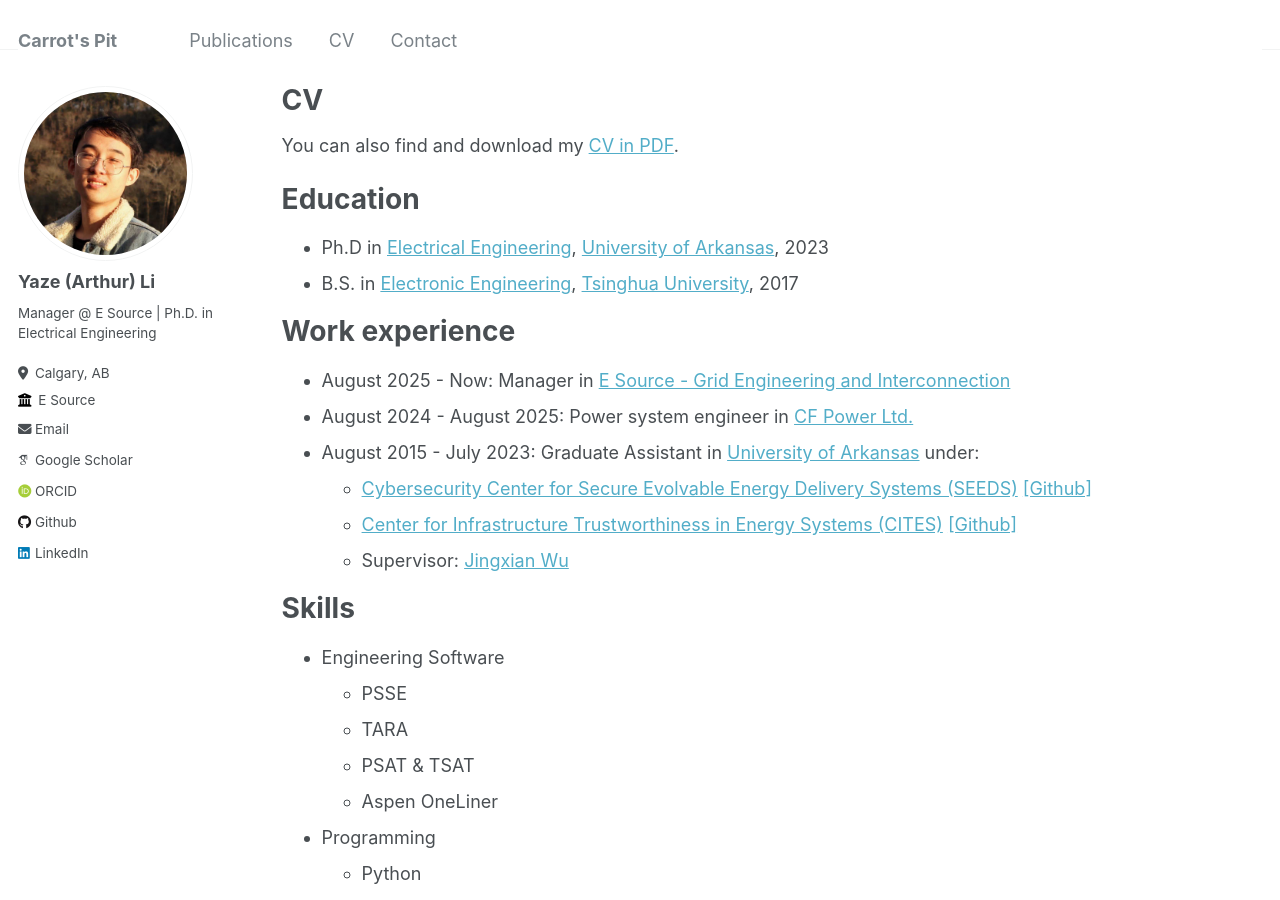
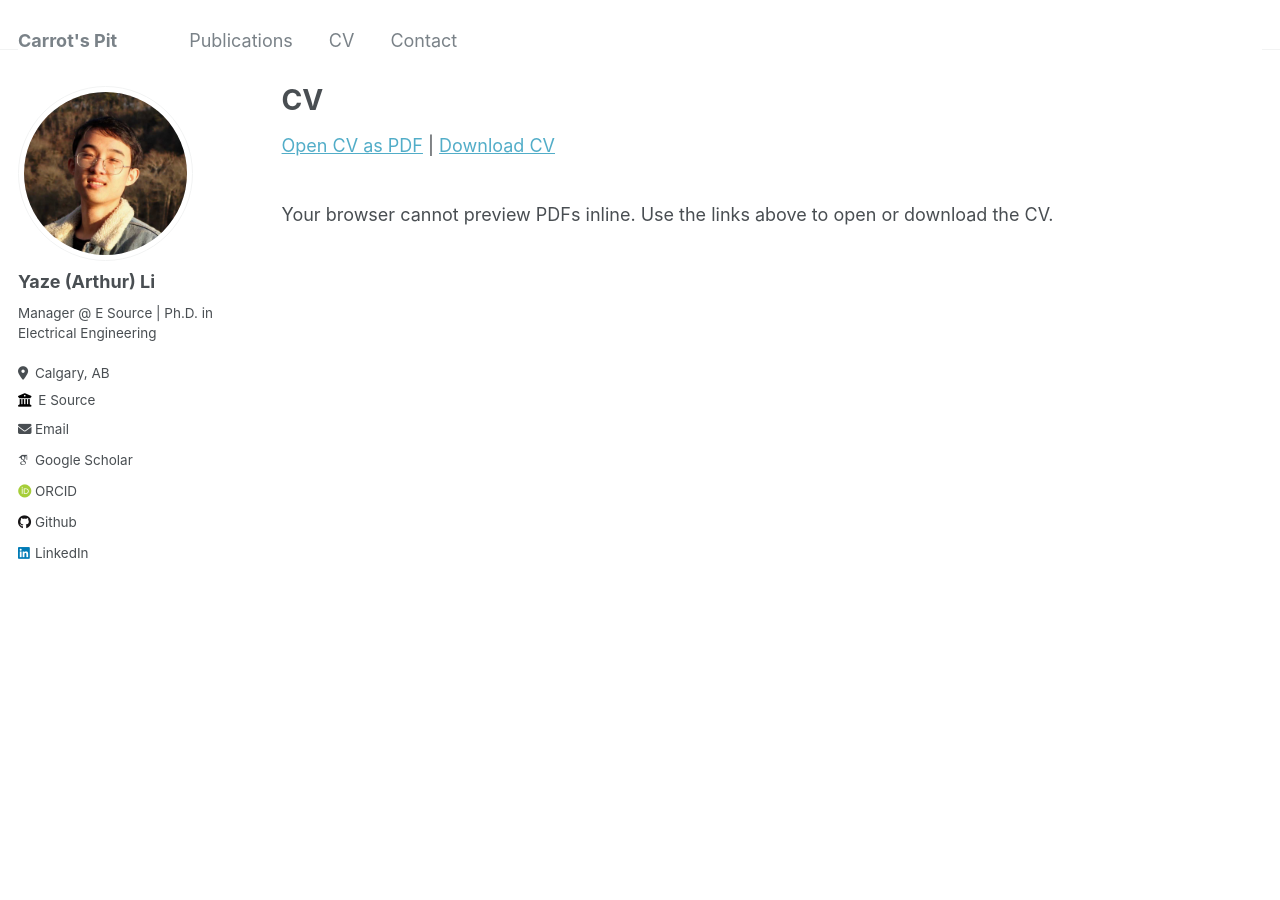
Before and after one commit to Arthurliyaze/Arthurliyaze.github.io, a Jekyll site: the page built from _pages/cv.md, in a window 1280 px wide and 900 px high. Built offline with Jekyll 4.4.1, drawn with Linux system fonts in a browser that asks for light colours; some web fonts are replaced; some of the changed text lies outside the part shown.

Commit message:
Add files via upload

```diff
--- a/_pages/cv.md
+++ b/_pages/cv.md
@@ -8,7 +8,16 @@ redirect_from:
 ---
 
 {% include base_path %}
-You can also find and download my [CV in PDF](https://github.com/Arthurliyaze/Arthurliyaze.github.io/blob/master/files/CV.pdf).
+
+<p>
+  <a href="{{ base_path }}/files/CV.pdf" target="_blank" rel="noopener">Open CV as PDF</a>
+  |
+  <a href="{{ base_path }}/files/CV.pdf" download>Download CV</a>
+</p>
+
+<object data="{{ base_path }}/files/CV.pdf" type="application/pdf" width="100%" height="900">
+  <p>Your browser cannot preview PDFs inline. Use the links above to open or download the CV.</p>
+</object>
 
 Education
 ======
@@ -17,8 +26,7 @@ Education
 
 Work experience
 ======
-* August 2025 - Now: Manager in [E Source - Grid Engineering and Interconnection](https://www.esource.com/grid-solutions)
-* August 2024 - August 2025: Power system engineer in [CF Power Ltd.](https://www.cfpowerltd.com/)
+* August 2024 - Now: Power system engineer in [CF Power Ltd.](https://www.cfpowerltd.com/)
 * August 2015 - July 2023: Graduate Assistant in [University of Arkansas](https://www.uark.edu/) under:
   * [Cybersecurity Center for Secure Evolvable Energy Delivery Systems (SEEDS)](https://seeds.uapower.group/about/) [[Github]](https://github.com/Arthurliyaze/Optimum-Power-Schedule)
   * [Center for Infrastructure Trustworthiness in Energy Systems (CITES)](https://iucrc.nsf.gov/centers/center-for-infrastructure-trustworthiness-in-energy-systems-cites/) [[Github]](https://github.com/Arthurliyaze/Quick-Detection)
@@ -29,8 +37,6 @@ Skills
 * Engineering Software
   * PSSE
   * TARA
-  * PSAT & TSAT
-  * Aspen OneLiner
 * Programming
   * Python
   * MATLAB
```
